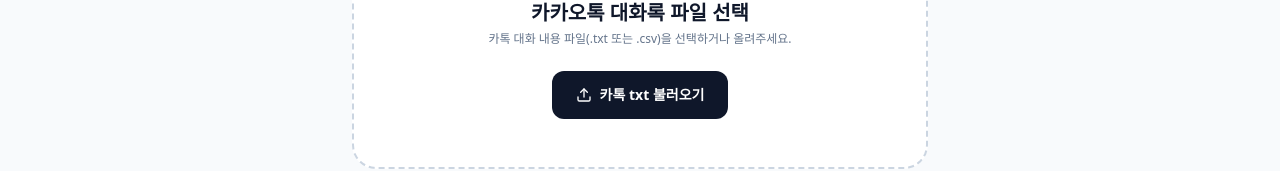
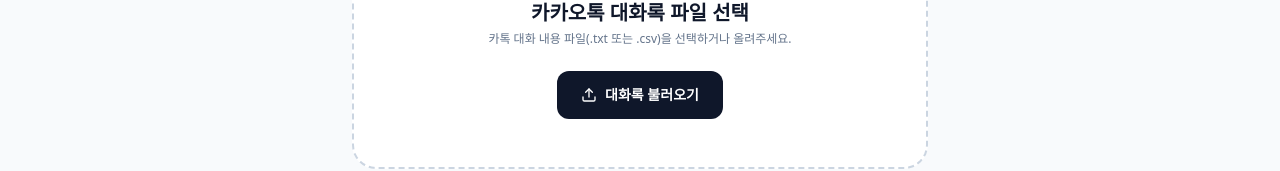
Before and after one commit to yenakr/26project, a Next.js app: page / in a window 1280 px wide. Shown: the part 416-587 px from the top of the page. Built offline with nearby package versions, Linux system fonts and the light colour scheme.

Commit message:
style: change main upload button copy to '대화록 불러오기'

```diff
--- a/src/app/page.tsx
+++ b/src/app/page.tsx
@@ -414,7 +414,7 @@
                   className="px-6 py-3.5 bg-slate-900 hover:bg-slate-800 active:bg-slate-950 text-white font-bold text-sm rounded-xl shadow-xs cursor-pointer transition flex items-center gap-2 touch-manipulation"
                 >
                   <Upload className="w-4 h-4" />
-                  카톡 txt 불러오기
+                  대화록 불러오기
                 </label>
               </div>
             </div>
--- a/src/components/AttendanceTable.tsx
+++ b/src/components/AttendanceTable.tsx
@@ -405,7 +405,7 @@
               className="py-1.5 px-3 bg-white hover:bg-slate-100 text-slate-800 text-xs font-semibold rounded-lg border border-slate-200 shadow-2xs flex items-center gap-1 transition"
             >
               <Upload className="w-3.5 h-3.5 text-slate-600" />
-              카톡 txt 업로드
+              대화록 불러오기
             </button>
             <button
               onClick={onAddMember}
```
